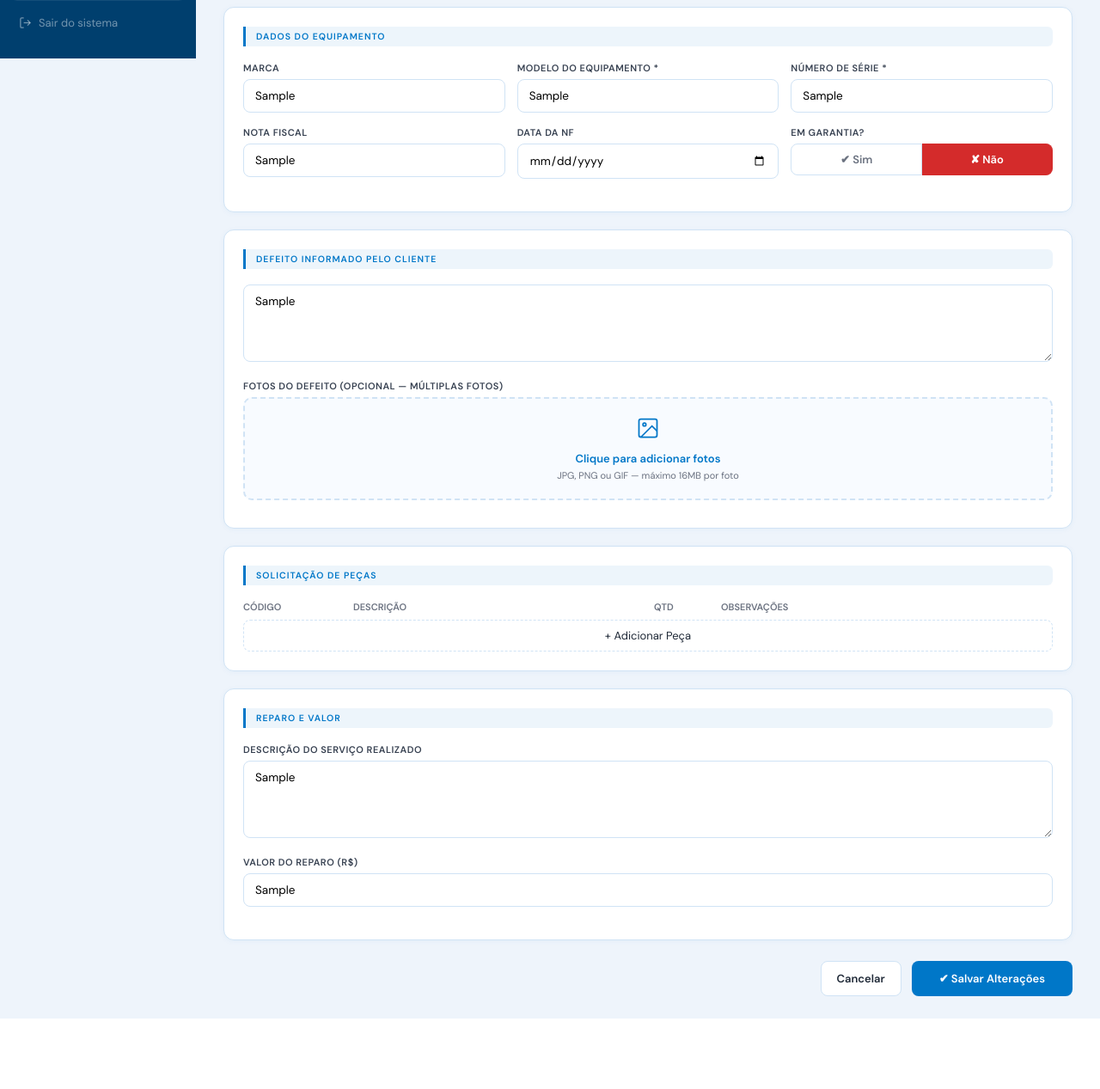
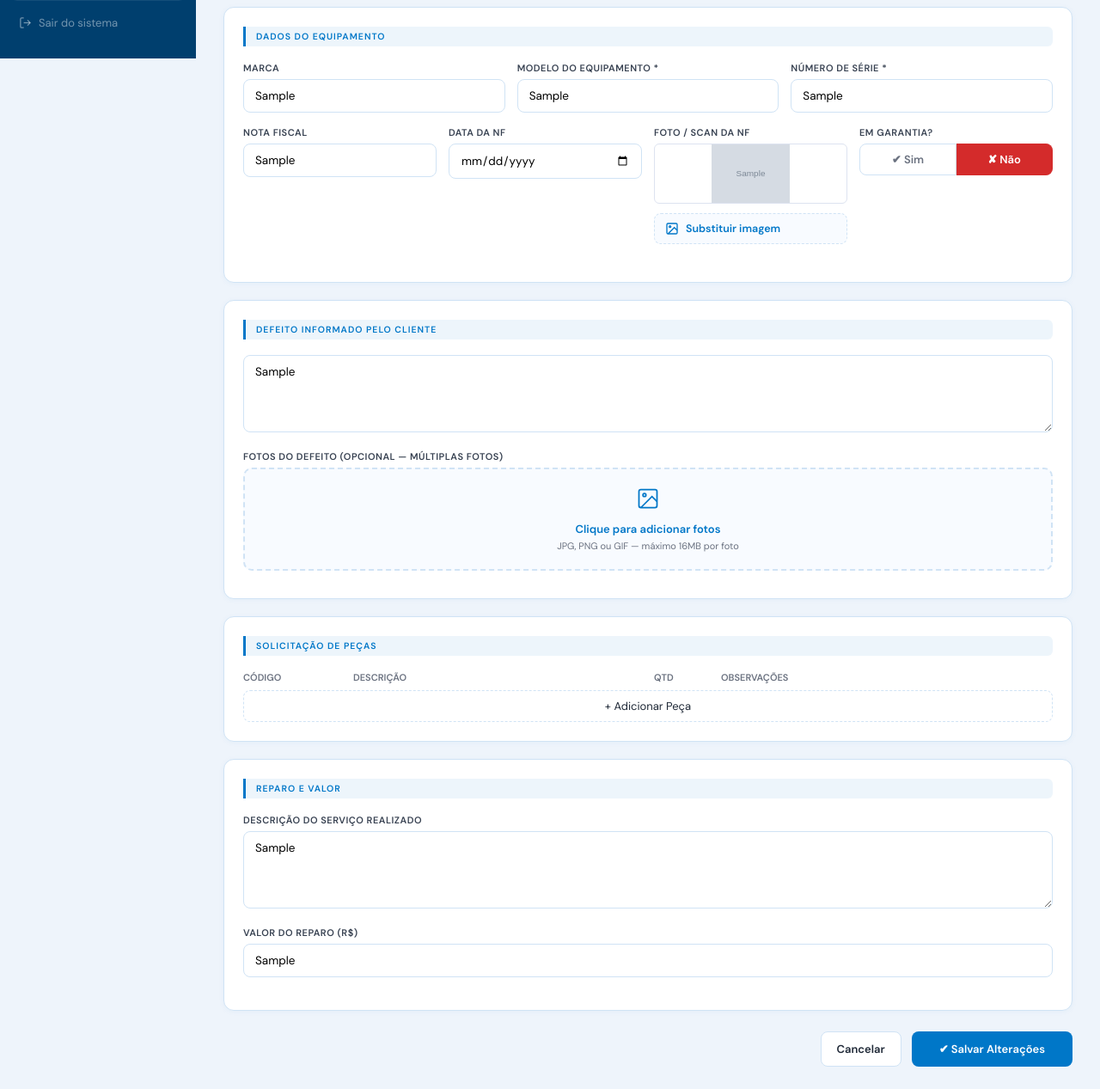
Before and after one commit to heavy-metal-tech/sistema_minipa, a Flask app: template templates/editar_os.html in a window 1280 px wide. Shown: the part 732-1999 px from the top of the page at 86% size. Before the commit the page ends 1917 px from the top, so only its background shows below. Run offline with Flask 3, Linux system fonts and the light colour scheme; tables that the repository leaves empty hold one stand-in row (values such as "Sample post"); the template is opened without the code that fills it: values that come from a table or form of the project are taken from there, most other values are stand-ins (such as "Sample title", 1, 10 or a date in 2020); grey boxes marked "Sample" are stand-in pictures; some libraries are stand-ins or nearby versions.

Commit message:
feat: add nota fiscal photo upload — templates and database model
- Add foto_nf column to OrdemServico model
- Update nova_os and editar_os forms to col-4 grid with NF photo upload
- Show NF thumbnail inline in ver_os view
- JS live preview for NF photo selection

```diff
--- a/database.py
+++ b/database.py
@@ -79,6 +79,7 @@ class OrdemServico(db.Model):
     equipamento = db.Column(db.String(100), nullable=False)
     serie = db.Column(db.String(50), nullable=False)
     nota_fiscal = db.Column(db.String(50))
+    foto_nf = db.Column(db.String(300))
     data_nf = db.Column(db.String(20))
     garantia = db.Column(db.String(3), default='Não')
 
--- a/templates/editar_os.html
+++ b/templates/editar_os.html
@@ -183,7 +183,7 @@
         <input class="form-control" name="serie" value="{{ os.serie or '' }}" placeholder="S/N" required>
       </div>
     </div>
-    <div class="form-row col-3">
+    <div class="form-row col-4">
       <div class="form-group">
         <label class="form-label">Nota Fiscal</label>
         <input class="form-control" name="nota_fiscal" value="{{ os.nota_fiscal or '' }}" placeholder="Nº da NF">
@@ -191,6 +191,23 @@
       <div class="form-group">
         <label class="form-label">Data da NF</label>
         <input class="form-control" type="date" name="data_nf" value="{{ os.data_nf or '' }}">
+      </div>
+      <div class="form-group">
+        <label class="form-label">Foto / Scan da NF</label>
+        {% if os.foto_nf %}
+        <div style="margin-bottom:6px;">
+          {% set nf_url = os.foto_nf if os.foto_nf.startswith('http') else url_for('static', filename=os.foto_nf) %}
+          <a href="{{ nf_url }}" target="_blank">
+            <img src="{{ nf_url }}" style="width:100%;max-height:70px;object-fit:contain;border-radius:6px;border:1px solid #dde3f0;">
+          </a>
+        </div>
+        {% endif %}
+        <label style="display:flex;align-items:center;gap:8px;cursor:pointer;border:1.5px dashed var(--border);border-radius:8px;padding:9px 12px;background:#f8fbff;" id="label-foto-nf">
+          <svg width="16" height="16" viewBox="0 0 24 24" fill="none" stroke="#0077c8" stroke-width="2"><rect x="3" y="3" width="18" height="18" rx="2"/><circle cx="8.5" cy="8.5" r="1.5"/><polyline points="21,15 16,10 5,21"/></svg>
+          <span id="txt-foto-nf" style="font-size:12.5px;color:#0077c8;font-weight:600;">{{ 'Substituir imagem' if os.foto_nf else 'Anexar imagem' }}</span>
+          <input type="file" name="foto_nf" id="input-foto-nf" accept="image/*,.pdf" style="display:none" onchange="atualizarFotoNF(this)">
+        </label>
+        <div id="preview-foto-nf" style="margin-top:6px;"></div>
       </div>
       <div class="form-group">
         <label class="form-label">Em Garantia?</label>
@@ -401,5 +418,21 @@ async function buscarCep(cep) {
 document.getElementById('input-cep').addEventListener('input', function() {
   if (this.value.replace(/\D/g,'').length === 0) limparEndereco();
 });
+
+// Preview foto NF
+function atualizarFotoNF(input) {
+  const prev = document.getElementById('preview-foto-nf');
+  const txt = document.getElementById('txt-foto-nf');
+  prev.innerHTML = '';
+  if (!input.files || !input.files[0]) return;
+  const file = input.files[0];
+  txt.textContent = file.name.length > 22 ? file.name.substring(0, 22) + '…' : file.name;
+  if (file.type.startsWith('image/')) {
+    const img = document.createElement('img');
+    img.src = URL.createObjectURL(file);
+    img.style.cssText = 'width:100%;max-height:90px;object-fit:contain;border-radius:6px;border:1px solid #dde3f0;';
+    prev.appendChild(img);
+  }
+}
 </script>
 {% endblock %}
```
Also changed, not shown: templates/nova_os.html (+26 -1 lines), templates/ver_os.html (+13 -1 lines).
